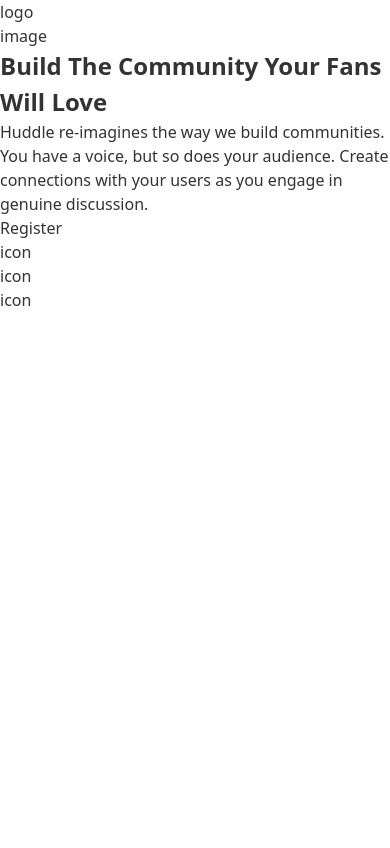
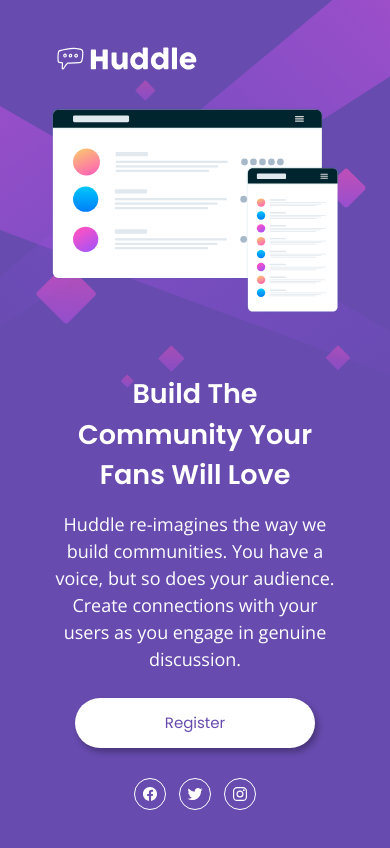
Before and after one commit to KarlaXBT/huddle-landing-page-main, a plain HTML site: page index.html in a window 390 px wide. Drawn offline with nearby package versions, Linux system fonts and the light colour scheme.

Commit message:
Added styles and media queries

```diff
--- a/index.html
+++ b/index.html
@@ -21,9 +21,21 @@
   </head>
   <body>
     <main class="landing-page">
-      <header class="landing-page__header">logo</header>
+      <header class="landing-page__header">
+        <img
+          class="landing-page__logo"
+          src="images/logo.svg"
+          alt="Huddle logo"
+        />
+      </header>
       <section class="landing-page__hero">
-        <div class="landing-page__img-box">image</div>
+        <div class="landing-page__img-box">
+          <img
+            src="images/illustration-mockups.svg"
+            alt=""
+            class="landing-page__img"
+          />
+        </div>
         <div class="landing-page__content">
           <h1 class="landing-page__title">
             Build The Community Your Fans Will Love
@@ -33,14 +45,29 @@
             but so does your audience. Create connections with your users as you
             engage in genuine discussion.
           </p>
-          <button class="landing-page__btn">Register</button>
+          <a href="#" class="landing-page__btn">Register</a>
         </div>
       </section>
       <footer class="landing-page__footer">
-        <div class="landing-page__social-icon">icon</div>
-        <div class="landing-page__social-icon">icon</div>
-        <div class="landing-page__social-icon">icon</div>
+        <div class="landing-page__social-icon">
+          <ion-icon name="logo-facebook"></ion-icon>
+        </div>
+        <div class="landing-page__social-icon">
+          <ion-icon name="logo-twitter"></ion-icon>
+        </div>
+
+        <div class="landing-page__social-icon">
+          <ion-icon name="logo-instagram"></ion-icon>
+        </div>
       </footer>
     </main>
+    <script
+      type="module"
+      src="https://unpkg.com/ionicons@7.1.0/dist/ionicons/ionicons.esm.js"
+    ></script>
+    <script
+      nomodule
+      src="https://unpkg.com/ionicons@7.1.0/dist/ionicons/ionicons.js"
+    ></script>
   </body>
 </html>
--- a/style.css
+++ b/style.css
@@ -0,0 +1,153 @@
+@import url("https://fonts.googleapis.com/css2?family=Open+Sans:ital,wght@0,300..800;1,300..800&family=Poppins:ital,wght@0,100;0,200;0,300;0,400;0,500;0,600;0,700;0,800;0,900;1,100;1,200;1,300;1,400;1,500;1,600;1,700;1,800;1,900&display=swap");
+
+:root {
+  --purple-700: hsl(257, 40%, 49%);
+  --magenta-400: hsl(300, 69%, 71%);
+}
+
+body {
+  font-family: "Open Sans", sans-serif;
+  font-size: 1.5rem;
+  min-height: 100vh;
+  color: #fff;
+}
+
+.landing-page {
+  background-image: url(images/bg-mobile.svg);
+  background-repeat: no-repeat;
+  background-size: 100% auto;
+  min-height: 100vh;
+  background-color: var(--purple-700);
+  padding: 4rem 5rem;
+  display: flex;
+  flex-direction: column;
+  justify-content: space-between;
+  gap: 3rem;
+}
+
+.landing-page__logo {
+  width: 15rem;
+  height: auto;
+}
+
+.landing-page__hero {
+  display: flex;
+  flex-direction: column;
+  gap: 6rem;
+}
+
+.landing-page__img {
+  width: 100%;
+  height: auto;
+  display: block;
+}
+
+.landing-page__content {
+  text-align: center;
+  /* margin-bottom: 5rem; */
+}
+
+.landing-page__title {
+  font-family: "Poppins", sans-serif;
+  font-weight: 600;
+  font-size: 2.7rem;
+  padding: 0 1.5rem;
+  margin-bottom: 1.5rem;
+}
+
+.landing-page__description {
+  font-size: 1.8rem;
+  margin-bottom: 2.5rem;
+}
+
+.landing-page__btn {
+  display: inline-block;
+  font-family: "Poppins", sans-serif;
+  font-size: 1.5rem;
+  font-weight: 400;
+  text-align: center;
+  color: var(--purple-700);
+  background-color: #fff;
+  padding: 1.4rem 9rem;
+  border-radius: 30px;
+  border: none;
+  cursor: pointer;
+  transition: all 0.3s;
+  box-shadow: 3px 4px 6px rgba(0, 0, 0, 0.3);
+  max-width: 100%;
+}
+
+.landing-page__btn:hover {
+  background-color: var(--magenta-400);
+  color: #fff;
+}
+
+.landing-page__footer {
+  display: flex;
+  justify-content: center;
+  /* align-items: center; */
+  gap: 1.3rem;
+}
+
+.landing-page__social-icon {
+  border: 1px solid #fff;
+  border-radius: 50%;
+  display: flex;
+  align-items: center;
+  justify-content: center;
+}
+
+.landing-page__social-icon ion-icon {
+  display: inline-block;
+  height: 1.6rem;
+  width: 1.6rem;
+  padding: 0.7rem;
+}
+
+@media (min-width: 768px) {
+  .landing-page {
+    background-image: url(images/bg-desktop.svg);
+    background-repeat: no-repeat;
+    background-position: center;
+    background-size: cover;
+  }
+
+  .landing-page__hero {
+    flex-direction: row;
+  }
+
+  .landing-page__img-box {
+    width: 50%;
+  }
+
+  .landing-page__content {
+    width: 50%;
+    text-align: left;
+  }
+
+  .landing-page__title {
+    padding: 0;
+    font-size: 3rem;
+  }
+
+  .landing-page__description {
+    font-size: 1.6rem;
+  }
+
+  .landing-page__footer {
+    justify-content: right;
+  }
+}
+
+@media (min-width: 1440px) {
+  .landing-page {
+    padding: 6rem 12rem;
+  }
+  .landing-page__content {
+    margin-top: 3rem;
+  }
+
+  .landing-page__title {
+    font-size: 4.3rem;
+  }
+}
```
